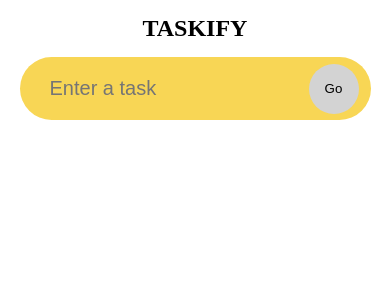
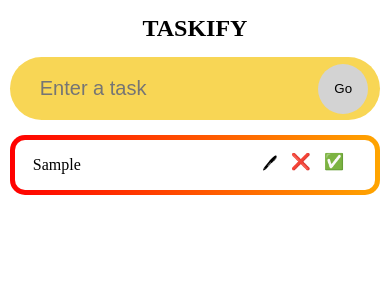
Before and after one commit to HJeong1200/TS-Todo, a React (Create React App) app in the folder ts-todo/: page / in a window 390 px wide. Both pictures are taken after typing "Sample" into the empty fields and a click on the button "Go". Shown: the top 300 px of the page. Built offline with nearby package versions, Linux system fonts and the light colour scheme.

Commit message:
create TodoCard component & styling

```diff
--- a/ts-todo/src/App.tsx
+++ b/ts-todo/src/App.tsx
@@ -3,6 +3,7 @@ import "./components/style.css";
 import React, { useState } from "react";
 import InputField from "./components/InputField";
 import { Todo } from "./components/model";
+import TodoList from "./components/TodoList";
 
 function App() {
   const [todos, setTodos] = useState<Todo[]>([]);
@@ -11,6 +12,7 @@ function App() {
     <div className="App">
       <span className="heading">Taskify</span>
       <InputField todos={todos} setTodos={setTodos} />
+      <TodoList todos={todos} setTodos={setTodos} />
     </div>
   );
 }
--- a/ts-todo/src/components/InputField.tsx
+++ b/ts-todo/src/components/InputField.tsx
@@ -1,10 +1,5 @@
 import { useRef, useState } from "react";
-import { Todo } from "./model";
-
-interface Props {
-  todos: Todo[];
-  setTodos: React.Dispatch<React.SetStateAction<Todo[]>>;
-}
+import { Props, Todo } from "./model";
 
 function InputField({ todos, setTodos }: Props) {
   const inputRef = useRef<HTMLInputElement>(null);
--- /dev/null
+++ b/ts-todo/src/components/TodoCard.tsx
@@ -0,0 +1,22 @@
+import { Props, Todo } from "./model";
+
+interface CardProps extends Props {
+  todo: Todo;
+}
+
+const TodoCard = ({ todo, todos, setTodos }: CardProps) => {
+  const { content, isDone } = todo;
+
+  return (
+    <form className="todo__card">
+      <span className="todo__card--text">{content}</span>
+      <div className="todo__card--icons">
+        <span className="icon">🖊</span>
+        <span className="icon">❌</span>
+        <span className="icon">✅</span>
+      </div>
+    </form>
+  );
+};
+
+export default TodoCard;
--- /dev/null
+++ b/ts-todo/src/components/TodoList.tsx
@@ -0,0 +1,14 @@
+import TodoCard from "./TodoCard";
+import { Props } from "./model";
+
+const TodoList = ({ todos, setTodos }: Props) => {
+  return (
+    <div className="todos">
+      {todos.map((todo) => (
+        <TodoCard key={todo.id} todo={todo} todos={todos} setTodos={setTodos} />
+      ))}
+    </div>
+  );
+};
+
+export default TodoList;
--- a/ts-todo/src/components/model.ts
+++ b/ts-todo/src/components/model.ts
@@ -3,3 +3,8 @@ export interface Todo {
   content: string;
   isDone: boolean;
 }
+
+export interface Props {
+  todos: Todo[];
+  setTodos: React.Dispatch<React.SetStateAction<Todo[]>>;
+}
--- a/ts-todo/src/components/style.css
+++ b/ts-todo/src/components/style.css
@@ -37,3 +37,59 @@
   background-color: white;
   transform: scale(0.8);
 }
+
+.todos {
+  display: flex;
+  justify-content: space-evenly;
+  width: 90%;
+  flex-wrap: wrap;
+}
+
+.todo__card {
+  display: flex;
+  width: 29.5%;
+  height: 60px;
+  border-radius: 15px;
+  padding: 5px;
+  margin-top: 15px;
+  background-image: linear-gradient(#fff, #fff),
+    linear-gradient(to right, red 0%, orange 100%);
+  background-origin: border-box;
+  background-clip: content-box, border-box;
+  align-items: center;
+  justify-content: space-around;
+}
+
+.todo__card--text {
+  width: 35%;
+  overflow: hidden;
+  text-overflow: ellipsis;
+}
+
+.todo__card--icons {
+  display: flex;
+  width: 30%;
+  justify-content: space-evenly;
+}
+
+.icon {
+  cursor: pointer;
+}
+
+@media (max-width: 700px) {
+  .input {
+    width: 95%;
+  }
+
+  .todos {
+    width: 95%;
+  }
+
+  .todo__card {
+    width: 100%;
+  }
+
+  .todo__card--text {
+    width: 50%;
+  }
+}
```
